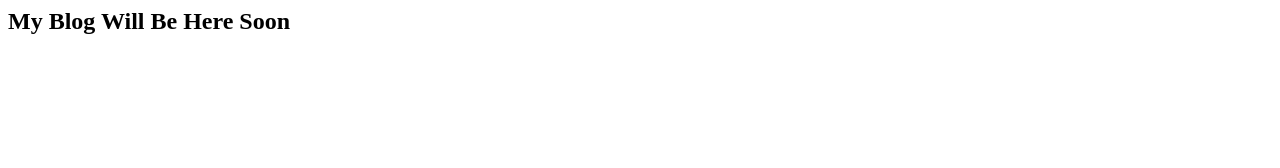
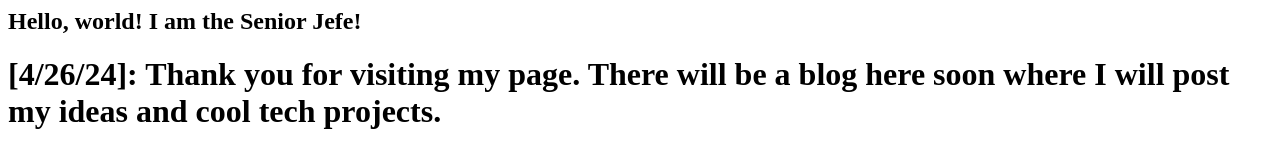
Before and after one commit to jefesenior/techblog, a plain HTML site: page index.html in a window 1280 px wide. Drawn offline with Linux system fonts and the light colour scheme.

Commit message:
Update index.html

```diff
--- a/index.html
+++ b/index.html
@@ -1,3 +1,4 @@
 <html>
-    <h2>My Blog Will Be Here Soon</h2>
+    <h2>Hello, world! I am the Senior Jefe!</h2>
+    <h1><b>[4/26/24]</b>: Thank you for visiting my page. There will be a blog here soon where I will post my ideas and cool tech projects.</h1>
 </html>
```
